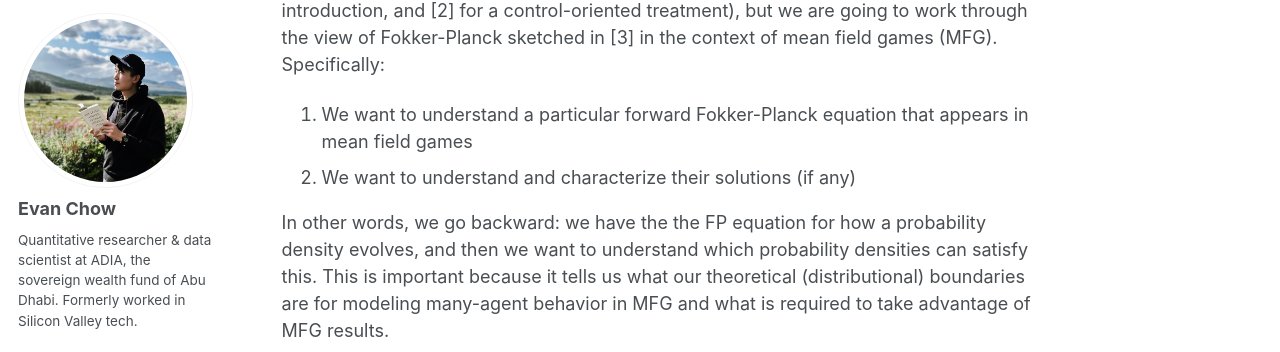
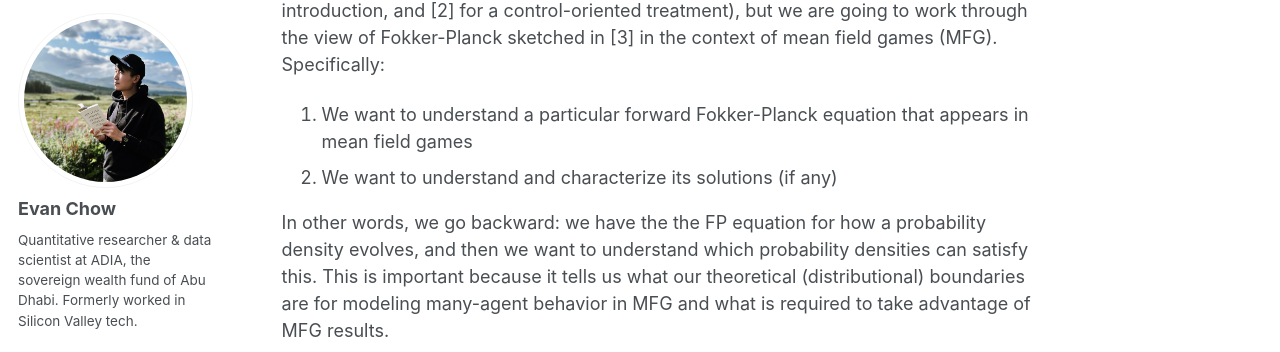
Before and after one commit to evnchw/evnchw.github.io, a Jekyll site: the page built from _quant/20240630_refresher_fokker_planck.md, in a window 1280 px wide and 900 px high, scrolled down 415 px. Shown: the part 93-445 px from the top of the window. Built offline with Jekyll 4.4.1, drawn with Linux system fonts in a browser that asks for light colours; some web fonts are replaced.

Commit message:
Quick commit.

```diff
--- a/_quant/20240630_refresher_fokker_planck.md
+++ b/_quant/20240630_refresher_fokker_planck.md
@@ -15,7 +15,7 @@ These are my quick refresher notes on Fokker-Planck equation(s) for the evolutio
 There are various ways to look at Fokker-Planck (see [1] for a relatively recent introduction, and [2] for a control-oriented treatment), but we are going to work through the view of Fokker-Planck sketched in [3] in the context of mean field games (MFG). Specifically:
 
 1. We want to understand a particular forward Fokker-Planck equation that appears in mean field games
-2. We want to understand and characterize their solutions (if any)
+2. We want to understand and characterize its solutions (if any)
 
 In other words, we go backward: we have the the FP equation for how a probability density evolves, and then we want to understand which probability densities can satisfy this. This is important because it tells us what our theoretical (distributional) boundaries are for modeling many-agent behavior in MFG and what is required to take advantage of MFG results.
 
```
